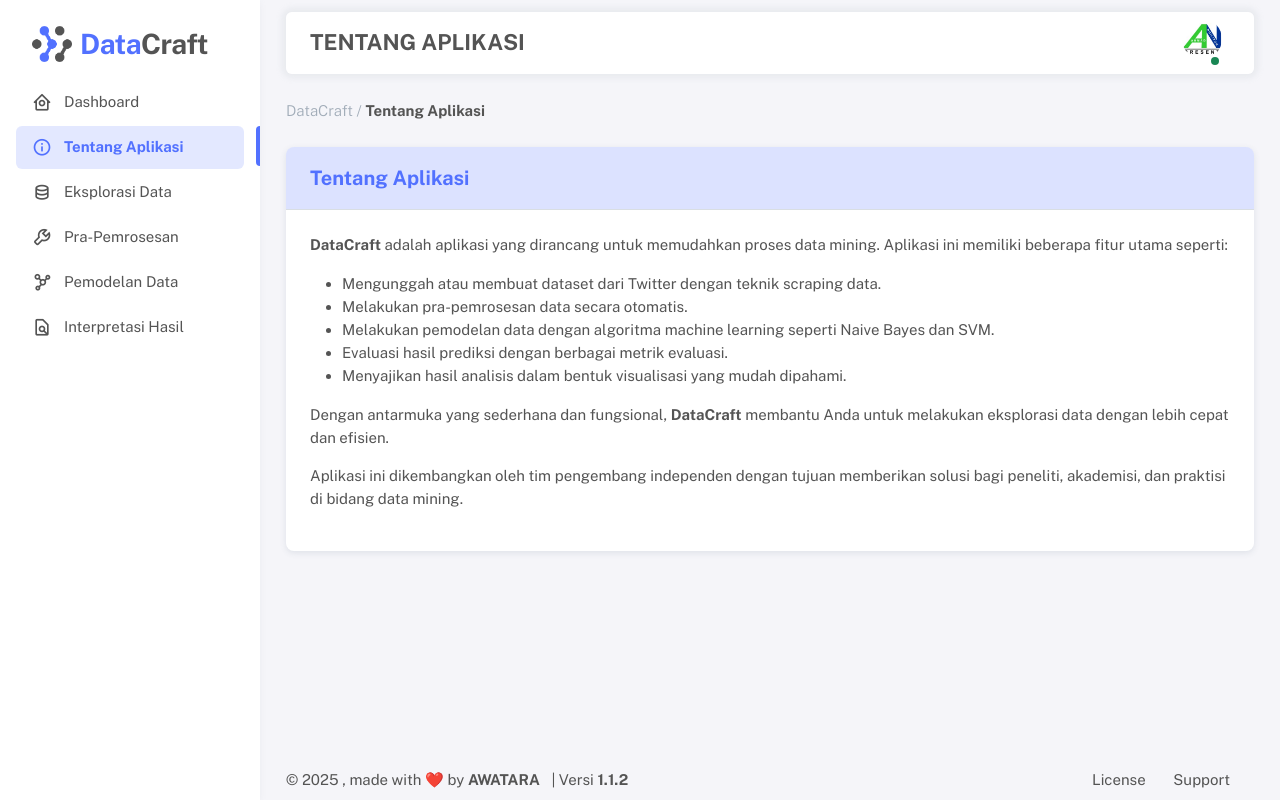
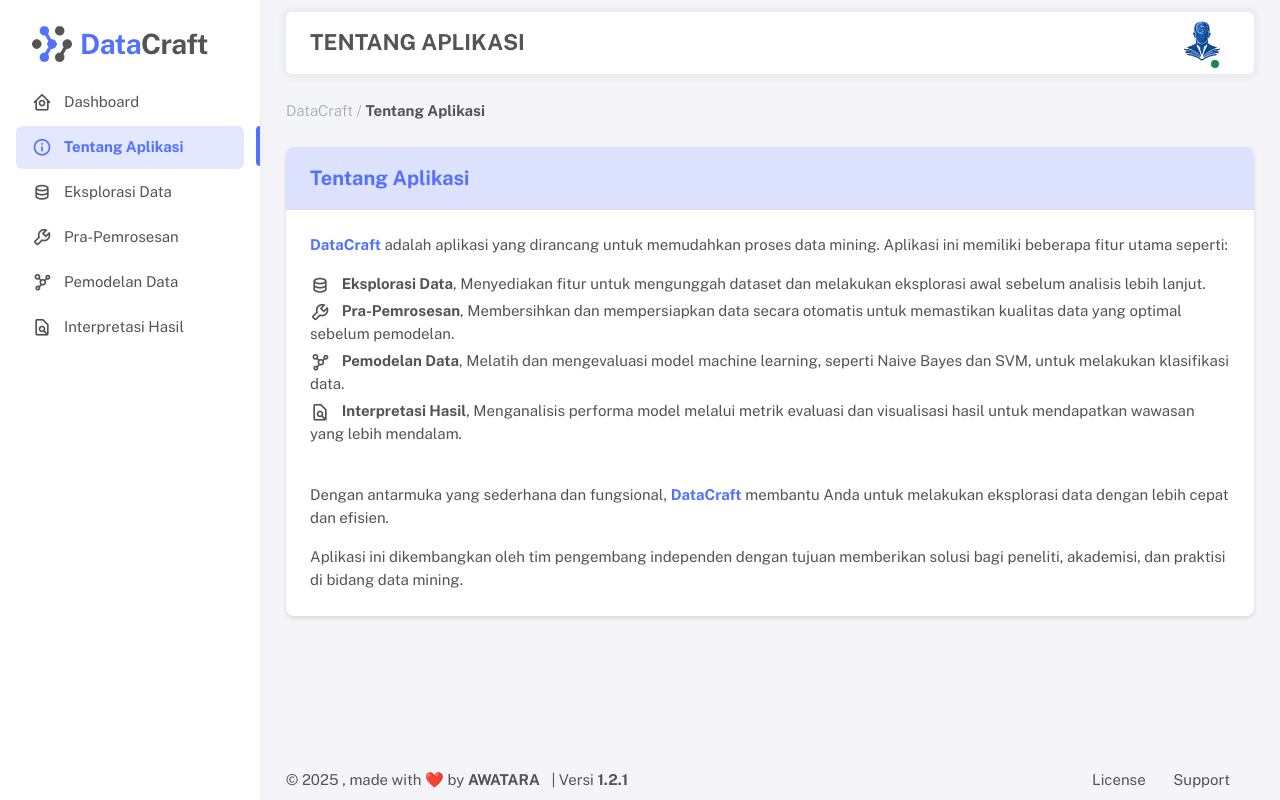
Before and after one commit to ahmadngiliyun00/datacraft, a Flask app: page /about in a window 1280 px wide. Run offline with Flask 3, Linux system fonts and the light colour scheme; some libraries are stand-ins or nearby versions.

Commit message:
update page about

```diff
--- a/templates/about.html
+++ b/templates/about.html
@@ -7,26 +7,42 @@
     <span class="text-muted fw-light">DataCraft / </span>
     <span class="color-custom-secondary">{{ title }}</span>
   </div>
+
   <div class="row">
     <div class="col-12">
-      <div class="card">
+      <div class="card shadow-sm">
         <h5 class="card-header">Tentang Aplikasi</h5>
         <div class="card-body">
           <p>
-            <strong>DataCraft</strong> adalah aplikasi yang dirancang untuk memudahkan proses data mining.
+            <strong class="text-primary">DataCraft</strong> adalah aplikasi yang dirancang untuk memudahkan proses data mining.
             Aplikasi ini memiliki beberapa fitur utama seperti:
           </p>
-          <ul>
-            <li>Mengunggah atau membuat dataset dari Twitter dengan teknik scraping data.</li>
-            <li>Melakukan pra-pemrosesan data secara otomatis.</li>
-            <li>Melakukan pemodelan data dengan algoritma machine learning seperti Naive Bayes dan SVM.</li>
-            <li>Evaluasi hasil prediksi dengan berbagai metrik evaluasi.</li>
-            <li>Menyajikan hasil analisis dalam bentuk visualisasi yang mudah dipahami.</li>
-          </ul>
+          <ul class="list-unstyled">
+            <li class="mb-1">
+              <i class="menu-icon tf-icons bx bx-data"></i>
+              <strong>Eksplorasi Data</strong>,
+              Menyediakan fitur untuk mengunggah dataset dan melakukan eksplorasi awal sebelum analisis lebih lanjut.
+            </li>
+            <li class="mb-1">
+              <i class="menu-icon tf-icons bx bx-wrench"></i>
+              <strong>Pra-Pemrosesan</strong>,
+              Membersihkan dan mempersiapkan data secara otomatis untuk memastikan kualitas data yang optimal sebelum pemodelan.
+            </li>
+            <li class="mb-1">
+              <i class="menu-icon tf-icons bx bx-network-chart"></i>
+              <strong>Pemodelan Data</strong>,
+              Melatih dan mengevaluasi model machine learning, seperti Naive Bayes dan SVM, untuk melakukan klasifikasi data.
+            </li>
+            <li class="mb-1">
+              <i class="menu-icon tf-icons bx bx-file-find"></i>
+              <strong>Interpretasi Hasil</strong>,
+              Menganalisis performa model melalui metrik evaluasi dan visualisasi hasil untuk mendapatkan wawasan yang lebih mendalam.
+            </li>
+          </ul><br>
           <p>
-            Dengan antarmuka yang sederhana dan fungsional, <strong>DataCraft</strong> membantu Anda untuk melakukan eksplorasi data dengan lebih cepat dan efisien.
+            Dengan antarmuka yang sederhana dan fungsional, <strong class="text-primary">DataCraft</strong> membantu Anda untuk melakukan eksplorasi data dengan lebih cepat dan efisien.
           </p>
-          <p>
+          <p class="m-0">
             Aplikasi ini dikembangkan oleh tim pengembang independen dengan tujuan memberikan solusi bagi peneliti, akademisi, dan praktisi di bidang data mining.
           </p>
         </div>
--- a/templates/partials/footer.html
+++ b/templates/partials/footer.html
@@ -14,7 +14,7 @@
 				class="footer-link fw-bolder"
 				>AWATARA</a
 			>
-			<span class="ms-2">| Versi <strong>1.1.2</strong></span>
+			<span class="ms-2">| Versi <strong>1.2.1</strong></span>
 		</div>
 		<div>
 			<a
--- a/templates/partials/header.html
+++ b/templates/partials/header.html
@@ -18,74 +18,18 @@
 
 		<ul class="navbar-nav flex-row align-items-center ms-auto">
 			<!-- User -->
-			<li class="nav-item navbar-dropdown dropdown-user dropdown">
+			<li class="nav-item mb-0">
 				<a
 					class="nav-link dropdown-toggle hide-arrow"
 					href="javascript:void(0);"
 					data-bs-toggle="dropdown">
 					<div class="avatar avatar-online">
 						<img
-							src="../static/assets/img/avatars/logo-an.jpg"
+							src="../static/assets/img/avatars/awatara.svg"
 							alt
 							class="w-px-40 h-auto rounded-circle" />
 					</div>
 				</a>
-				<ul class="dropdown-menu dropdown-menu-end">
-					<li>
-						<a class="dropdown-item" href="#">
-							<div class="d-flex">
-								<div class="flex-shrink-0 me-3">
-									<div class="avatar avatar-online">
-										<img
-											src="../static/assets/img/avatars/logo-an.jpg"
-											alt
-											class="w-px-40 h-auto rounded-circle" />
-									</div>
-								</div>
-								<div class="flex-grow-1">
-									<span class="fw-semibold d-block">Ahmad Ngiliyun</span>
-									<small class="text-muted">Crafter</small>
-								</div>
-							</div>
-						</a>
-					</li>
-					<!-- <li>
-						<div class="dropdown-divider"></div>
-					</li>
-					<li>
-						<a class="dropdown-item" href="#">
-							<i class="bx bx-user me-2"></i>
-							<span class="align-middle">My Profile</span>
-						</a>
-					</li>
-					<li>
-						<a class="dropdown-item" href="#">
-							<i class="bx bx-cog me-2"></i>
-							<span class="align-middle">Settings</span>
-						</a>
-					</li>
-					<li>
-						<a class="dropdown-item" href="#">
-							<span class="d-flex align-items-center align-middle">
-								<i class="flex-shrink-0 bx bx-credit-card me-2"></i>
-								<span class="flex-grow-1 align-middle">Billing</span>
-								<span
-									class="flex-shrink-0 badge badge-center rounded-pill bg-danger w-px-20 h-px-20"
-									>4</span
-								>
-							</span>
-						</a>
-					</li>
-					<li>
-						<div class="dropdown-divider"></div>
-					</li>
-					<li>
-						<a class="dropdown-item" href="auth-login-basic.html">
-							<i class="bx bx-power-off me-2"></i>
-							<span class="align-middle">Log Out</span>
-						</a>
-					</li> -->
-				</ul>
 			</li>
 			<!--/ User -->
 		</ul>
```
Also changed, not shown: static/assets/img/avatars/awatara.svg (added), static/assets/img/avatars/logo-an.jpg (deleted).
